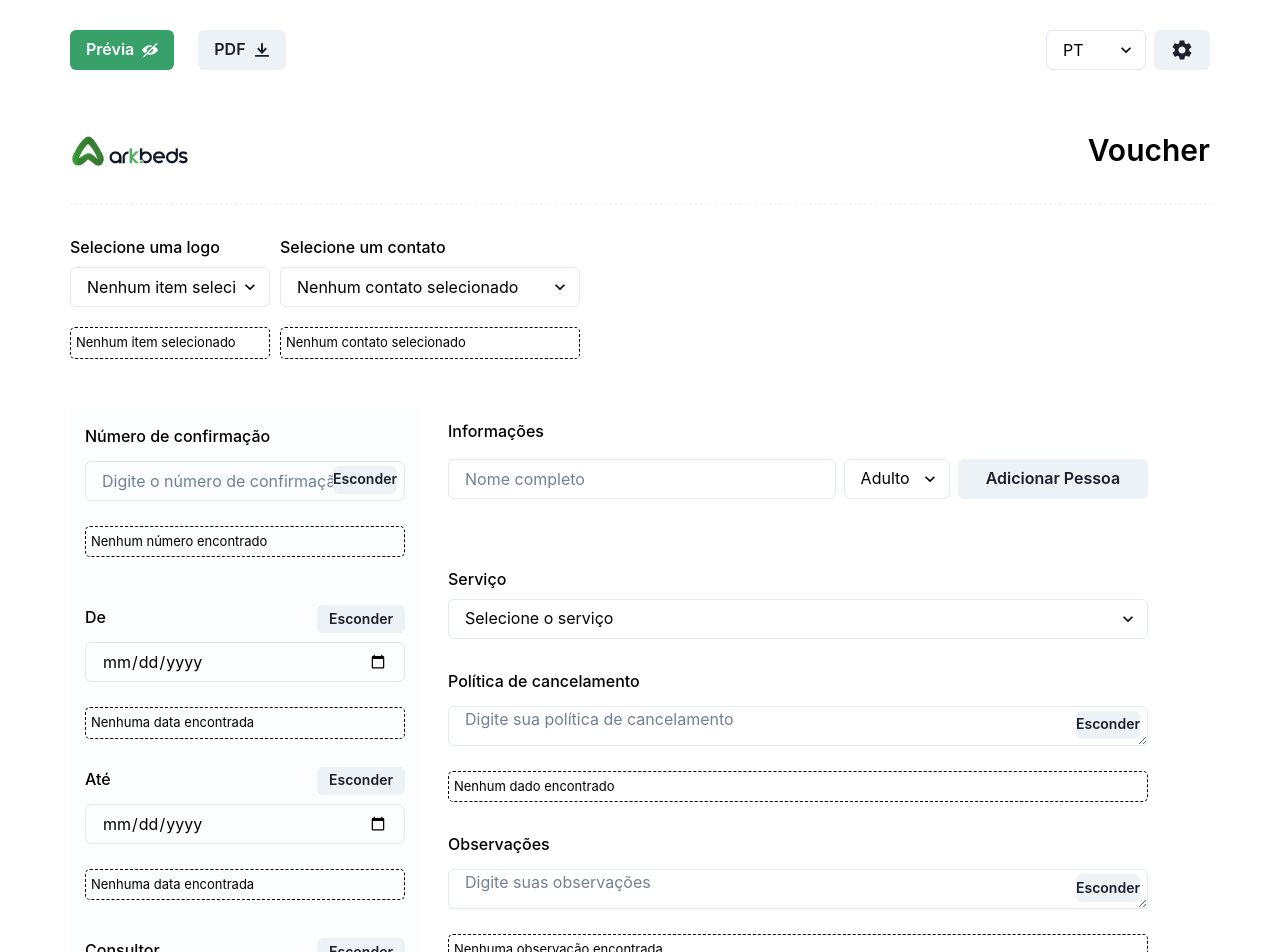
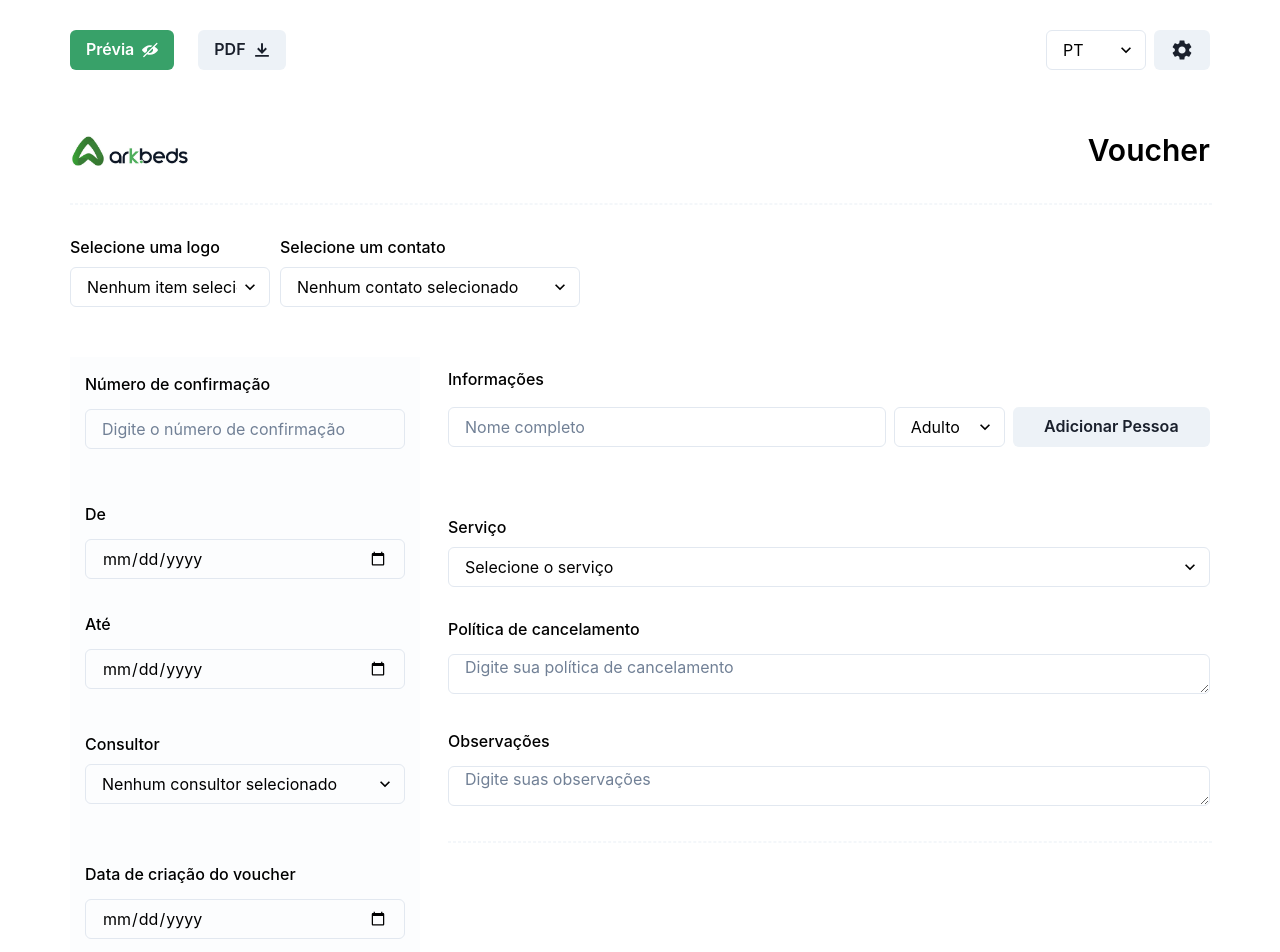
Before and after one commit to dionbiancha/voucher-generate, a React (Vite) app: page / in a window 1280 px wide. Shown: the top 952 px of the page. Built offline with nearby package versions, Linux system fonts and the light colour scheme.

Commit message:
fix: melhorias

```diff
--- a/src/App.tsx
+++ b/src/App.tsx
@@ -63,7 +63,6 @@ function ContentArea() {
           <TextInput
             title="Número de confirmação"
             placeholder="Digite o número de confirmação"
-            emptyText="Nenhum número encontrado"
             bold
           />
         </FormControl>
@@ -76,25 +75,16 @@ function ContentArea() {
               <TextInput
                 title="Aeroporto"
                 placeholder="Digite o nome do aeroporto"
-                emptyText="Nenhum dado encontrado"
               />
             </FormControl>
 
             <TimeInput title={"Horário"} />
 
             <FormControl my={4}>
-              <TextInput
-                title="Voo"
-                placeholder="Digite o voo"
-                emptyText="Nenhum voo encontrado"
-              />
+              <TextInput title="Voo" placeholder="Digite o voo" />
             </FormControl>
             <FormControl my={4}>
-              <TextInput
-                title="Hotel"
-                placeholder="Digite o nome do hotel"
-                emptyText="Nenhum hotel encontrado"
-              />
+              <TextInput title="Hotel" placeholder="Digite o nome do hotel" />
             </FormControl>
 
             <Divider my={5} />
@@ -104,11 +94,7 @@ function ContentArea() {
         {isTransfer() && (
           <>
             <FormControl my={4}>
-              <TextInput
-                title="Hotel"
-                placeholder="Digite o nome do hotel"
-                emptyText="Nenhum dado encontrado"
-              />
+              <TextInput title="Hotel" placeholder="Digite o nome do hotel" />
             </FormControl>
 
             <TimeInput title={"Horário de pick up"} />
@@ -117,18 +103,13 @@ function ContentArea() {
               <TextInput
                 title="Aeroporto"
                 placeholder="Digite o nome do aeroporto"
-                emptyText="Nenhum aeroporto encontrado"
               />
             </FormControl>
 
             <TimeInput title={"Horário do voo"} />
 
             <FormControl my={4}>
-              <TextInput
-                title="Voo"
-                placeholder="Digite o voo"
-                emptyText="Nenhum voo encontrado"
-              />
+              <TextInput title="Voo" placeholder="Digite o voo" />
             </FormControl>
 
             <Divider />
@@ -140,7 +121,6 @@ function ContentArea() {
             <TextInput
               title="Telefone do pax"
               placeholder="Digite o telefone"
-              emptyText="Nenhum telefone encontrado"
             />
           </FormControl>
         )}
--- a/src/components/DateInput/index.tsx
+++ b/src/components/DateInput/index.tsx
@@ -1,14 +1,9 @@
 import { useState } from "react";
-import { Box, Button, FormLabel, Input, Stack } from "@chakra-ui/react";
+import { Box, FormLabel, Input, Stack } from "@chakra-ui/react";
 import { addDays, format } from "date-fns"; // Importa a função format do date-fns
 
 import { useTranslation } from "react-i18next";
 import { usePreview } from "../../context/DataContext";
-
-interface ItemListOption {
-  value: string;
-  title: string;
-}
 
 interface DateInputProps {
   title: string;
@@ -17,32 +12,11 @@ interface DateInputProps {
   };
 }
 
-function ItemList({ title, value }: ItemListOption) {
-  const { t } = useTranslation();
-  return (
-    <p>
-      {t(`${title}`)}: <span style={{ fontWeight: 400 }}>{value}</span>
-    </p>
-  );
-}
-
 function DateInput({ title, sx }: DateInputProps) {
   const { showPreview } = usePreview();
-  const [isInputDisabled, setIsInputDisabled] = useState(false);
   const { t } = useTranslation();
   const [formState, setFormState] = useState<string>("");
-
-  const handleEnableInput = () => {
-    setIsInputDisabled(!isInputDisabled);
-  };
-
-  function isEmpty() {
-    if (formState) return false;
-    return true;
-  }
-
-  if (showPreview && isInputDisabled) return <></>;
-
+  if (showPreview && !formState) return <></>;
   return (
     <Box sx={sx}>
       <Stack
@@ -50,21 +24,10 @@ function DateInput({ title, sx }: DateInputProps) {
         justifyContent={"space-between"}
         mt={!showPreview ? "20px" : ""}
       >
-        {!showPreview && (
-          <FormLabel sx={{ opacity: isInputDisabled ? 0.3 : 1 }}>
-            {t(`${title}`)}
-          </FormLabel>
-        )}
-
-        {!showPreview && (
-          <Button h="1.75rem" size="sm" onClick={handleEnableInput}>
-            {isInputDisabled ? t("Exibir") : t("Esconder")}
-          </Button>
-        )}
+        <FormLabel>{t(`${title}`)}</FormLabel>
       </Stack>
       {!showPreview && (
         <Input
-          disabled={isInputDisabled}
           type="date"
           sx={{ marginY: "5px" }}
           value={formState}
@@ -72,45 +35,14 @@ function DateInput({ title, sx }: DateInputProps) {
         />
       )}
 
-      {isEmpty() ? (
-        isInputDisabled ? (
-          <></>
-        ) : (
-          <>
-            {showPreview && !formState && (
-              <FormLabel sx={{ opacity: isInputDisabled ? 0.3 : 1 }}>
-                {t(`${title}`)}
-              </FormLabel>
-            )}
-
-            <Box
-              sx={{
-                marginTop: "20px",
-                border: "1px dashed",
-                width: "100%",
-                padding: "5px",
-                borderRadius: "5px",
-                fontSize: "13px",
-              }}
-            >
-              {t("Nenhuma data encontrada")}
-            </Box>
-          </>
-        )
-      ) : (
+      {showPreview && formState && (
         <Box
-          mt={4}
-          style={{
-            fontWeight: 500,
-            opacity: isInputDisabled ? 0.3 : 1,
+          sx={{
+            opacity: 1,
+            width: "100%",
           }}
         >
-          {formState && showPreview && (
-            <ItemList
-              title={title}
-              value={format(addDays(new Date(formState), 1), "dd/MM/yyyy")}
-            />
-          )}
+          {format(addDays(new Date(formState), 1), "dd/MM/yyyy")}
         </Box>
       )}
     </Box>
--- a/src/components/TextInput/index.tsx
+++ b/src/components/TextInput/index.tsx
@@ -1,13 +1,5 @@
 import { useState } from "react";
-import {
-  Box,
-  FormLabel,
-  Input,
-  InputGroup,
-  InputRightElement,
-  Button,
-  Divider,
-} from "@chakra-ui/react";
+import { Box, FormLabel, Input, InputGroup, Divider } from "@chakra-ui/react";
 
 import { useTranslation } from "react-i18next";
 import { usePreview } from "../../context/DataContext";
@@ -15,7 +7,6 @@ import { usePreview } from "../../context/DataContext";
 interface TextInputProps {
   title: string;
   placeholder: string;
-  emptyText: string;
   divider?: boolean;
   bold?: boolean;
   isTextArea?: boolean;
@@ -24,7 +15,6 @@ interface TextInputProps {
 function TextInput({
   title,
   placeholder,
-  emptyText,
   divider,
   bold,
   isTextArea,
@@ -32,19 +22,11 @@ function TextInput({
   const { showPreview } = usePreview();
   const { t } = useTranslation();
   const [formState, setFormState] = useState("");
-  const [isInputDisabled, setIsInputDisabled] = useState(false);
 
-  const handleEnableInput = () => {
-    setIsInputDisabled(!isInputDisabled);
-  };
-
-  if (showPreview && isInputDisabled) return <></>;
-
+  if (showPreview && !formState) return <></>;
   return (
     <Box>
-      <FormLabel sx={{ opacity: isInputDisabled ? 0.3 : 1 }}>
-        {t(`${title}`)}
-      </FormLabel>
+      <FormLabel>{t(`${title}`)}</FormLabel>
 
       {!showPreview && (
         <InputGroup>
@@ -56,7 +38,6 @@ function TextInput({
               placeholder={t(`${placeholder}`)}
               value={formState}
               onChange={(e) => setFormState(e.target.value)}
-              isDisabled={isInputDisabled}
             />
           ) : (
             <Input
@@ -65,53 +46,23 @@ function TextInput({
               placeholder={t(`${placeholder}`)}
               value={formState}
               onChange={(e) => setFormState(e.target.value)}
-              isDisabled={isInputDisabled}
             />
           )}
-
-          <InputRightElement width="4.5rem">
-            <Button
-              h="1.75rem"
-              mt="2"
-              mr="2"
-              size="sm"
-              onClick={handleEnableInput}
-            >
-              {isInputDisabled ? t("Exibir") : t("Esconder")}
-            </Button>
-          </InputRightElement>
         </InputGroup>
       )}
 
-      {!formState ? (
-        isInputDisabled ? (
-          <></>
-        ) : (
-          <Box
-            sx={{
-              marginTop: "20px",
-              border: "1px dashed",
-              width: "100%",
-              padding: "5px",
-              borderRadius: "5px",
-              fontSize: "13px",
-            }}
-          >
-            {t(`${emptyText}`)}
-          </Box>
-        )
-      ) : (
+      {showPreview && (
         <Box
           sx={{
             fontSize: bold ? "30px" : "",
             fontWeight: bold ? "600" : "",
-            opacity: isInputDisabled ? 0.3 : 1,
             width: "100%",
           }}
         >
           {formState}
         </Box>
       )}
+
       {divider && <Divider sx={{ marginY: "30px" }} />}
     </Box>
   );
--- a/src/components/TimeInput/index.tsx
+++ b/src/components/TimeInput/index.tsx
@@ -1,13 +1,8 @@
 import { useState } from "react";
-import { Box, Button, FormLabel, Input, Stack } from "@chakra-ui/react";
+import { Box, FormLabel, Input, Stack } from "@chakra-ui/react";
 
 import { useTranslation } from "react-i18next";
 import { usePreview } from "../../context/DataContext";
-
-interface ItemListOption {
-  value: string;
-  title: string;
-}
 
 interface TimeInputProps {
   title: string;
@@ -16,31 +11,10 @@ interface TimeInputProps {
   };
 }
 
-function ItemList({ title, value }: ItemListOption) {
-  const { t } = useTranslation();
-  return (
-    <p>
-      {t(`${title}`)}: <span style={{ fontWeight: 400 }}>{value}</span>
-    </p>
-  );
-}
-
 function TimeInput({ title, sx }: TimeInputProps) {
   const { showPreview } = usePreview();
-  const [isInputDisabled, setIsInputDisabled] = useState(false);
   const { t } = useTranslation();
   const [formState, setFormState] = useState<string>("");
-
-  const handleEnableInput = () => {
-    setIsInputDisabled(!isInputDisabled);
-  };
-
-  function isEmpty() {
-    if (formState) return false;
-    return true;
-  }
-
-  if (showPreview && isInputDisabled) return <></>;
 
   return (
     <Box sx={sx}>
@@ -49,21 +23,10 @@ function TimeInput({ title, sx }: TimeInputProps) {
         justifyContent={"space-between"}
         mt={!showPreview ? "20px" : ""}
       >
-        {!showPreview && (
-          <FormLabel sx={{ opacity: isInputDisabled ? 0.3 : 1 }}>
-            {t(`${title}`)}
-          </FormLabel>
-        )}
-
-        {!showPreview && (
-          <Button h="1.75rem" size="sm" onClick={handleEnableInput}>
-            {isInputDisabled ? t("Exibir") : t("Esconder")}
-          </Button>
-        )}
+        <FormLabel>{t(`${title}`)}</FormLabel>
       </Stack>
       {!showPreview && (
         <Input
-          disabled={isInputDisabled}
           type="time"
           sx={{ marginY: "5px" }}
           value={formState}
@@ -71,42 +34,14 @@ function TimeInput({ title, sx }: TimeInputProps) {
         />
       )}
 
-      {isEmpty() ? (
-        isInputDisabled ? (
-          <></>
-        ) : (
-          <>
-            {showPreview && !formState && (
-              <FormLabel sx={{ opacity: isInputDisabled ? 0.3 : 1 }}>
-                {t(`${title}`)}
-              </FormLabel>
-            )}
-
-            <Box
-              sx={{
-                marginTop: "20px",
-                border: "1px dashed",
-                width: "100%",
-                padding: "5px",
-                borderRadius: "5px",
-                fontSize: "13px",
-              }}
-            >
-              {t("Nenhum horário encontrado")}
-            </Box>
-          </>
-        )
-      ) : (
+      {showPreview && (
         <Box
-          mt={4}
-          style={{
-            fontWeight: 500,
-            opacity: isInputDisabled ? 0.3 : 1,
+          sx={{
+            opacity: 1,
+            width: "100%",
           }}
         >
-          {formState && showPreview && (
-            <ItemList title={title} value={formState} />
-          )}
+          {formState}
         </Box>
       )}
     </Box>
--- a/src/features/ContactArea/index.tsx
+++ b/src/features/ContactArea/index.tsx
@@ -62,6 +62,8 @@ function ContactArea() {
     setSelectedOptionContact(selected);
   };
 
+  if (showPreview && !selectedOptionContact) return <></>;
+
   return (
     <Box sx={{ maxWidth: "500px" }}>
       {!showPreview && (
@@ -82,25 +84,12 @@ function ContactArea() {
         </FormControl>
       )}
 
-      {selectedOptionContact ? (
+      {selectedOptionContact && (
         <Box mt={4} style={{ fontWeight: 500 }}>
           <ItemList title="Agência" value={selectedOptionContact.agency} />
           <ItemList title="Operador" value={selectedOptionContact.value} />
 
           <ItemList title="Emergências" value={selectedOptionContact.phone} />
-        </Box>
-      ) : (
-        <Box
-          sx={{
-            marginTop: "20px",
-            border: "1px dashed",
-            width: "300px",
-            padding: "5px",
-            borderRadius: "5px",
-            fontSize: "13px",
-          }}
-        >
-          {t("Nenhum contato selecionado")}
         </Box>
       )}
     </Box>
--- a/src/features/HeaderArea/index.tsx
+++ b/src/features/HeaderArea/index.tsx
@@ -25,9 +25,9 @@ function HeaderArea() {
     const config = {
       margin: 1,
       filename: "Voucher.pdf",
-      image: { type: "jpeg", quality: 0.98 },
+      image: { type: "jpeg", quality: 1 },
       html2canvas: { scale: 2 },
-      jsPDF: { unit: "in", format: "a3", orientation: "portrait" },
+      jsPDF: { unit: "in", format: "b3", orientation: "portrait" },
     };
     const element = document.getElementById("pdf"); // Substitua 'conteudo' pelo ID do elemento que você quer converter para PDF
     html2pdf(element, config);
--- a/src/features/Product/index.tsx
+++ b/src/features/Product/index.tsx
@@ -30,19 +30,10 @@ interface FormData {
 
 function IconSelect(value?: string) {
   if (!value) return <></>;
-  return (
-    <Stack
-      direction={"row"}
-      justifyContent={"space-between"}
-      alignItems={"center"}
-    >
-      <Box>{value}</Box>
-      {value === "Hotel" && <HotelIcon />}
-      {value === "Transfer" && <TransferWithinAStationIcon />}
-      {value === "Passeio" && <FestivalIcon />}
-      {value === "Ticket" && <ConfirmationNumberIcon />}
-    </Stack>
-  );
+  if (value === "Hotel") return <HotelIcon />;
+  if (value === "Transfer") return <TransferWithinAStationIcon />;
+  if (value === "Passeio") return <FestivalIcon />;
+  if (value === "Ticket") return <ConfirmationNumberIcon />;
 }
 
 function ProductItem() {
@@ -67,7 +58,7 @@ function ProductItem() {
   };
 
   return (
-    <Box sx={{ maxWidth: "700px", width: "100%" }}>
+    <Box sx={{ maxWidth: "800px", width: "100%" }}>
       <Information />
       <FormControl>
         <FormLabel>{t("Serviço")}</FormLabel>
@@ -84,7 +75,6 @@ function ProductItem() {
             <option value="Ticket">{t("Ticket")}</option>
           </Select>
         )}
-        {IconSelect(formData.type)}
       </FormControl>
 
       {formData.type === "Hotel" && (
@@ -94,7 +84,6 @@ function ProductItem() {
               isTextArea
               title="Tipo de quarto"
               placeholder="Preencha o tipo do quarto"
-              emptyText="Nenhum dado encontrado"
             />
           </FormControl>
           <FormControl mt={10}>
@@ -102,7 +91,6 @@ function ProductItem() {
               isTextArea
               title="Regime da hospedagem"
               placeholder="Preencha o regime da hospedagem"
-              emptyText="Nenhum dado encontrado"
             />
           </FormControl>
 
@@ -111,7 +99,6 @@ function ProductItem() {
               isTextArea
               title="Detalhes da hospedagem"
               placeholder="Preencha os detalhes da hospedagem"
-              emptyText="Nenhum dado encontrado"
             />
           </FormControl>
         </>
@@ -121,14 +108,12 @@ function ProductItem() {
         isTextArea
         title="Política de cancelamento"
         placeholder="Digite sua política de cancelamento"
-        emptyText="Nenhum dado encontrado"
       />
       <Box sx={{ marginY: "30px" }} />
       <TextInput
         isTextArea
         title="Observações"
         placeholder="Digite suas observações"
-        emptyText="Nenhuma observação encontrada"
       />
 
       <Divider sx={{ marginY: "30px", border: "1px dashed #EDF2F7" }} />
@@ -164,15 +149,21 @@ function Product() {
     <Box
       sx={{
         width: "100%",
-
         paddingLeft: "20px",
       }}
     >
-      {!showPreview && selectType && (
-        <Box sx={{ fontSize: "25px" }}>{`${t(`${selectType}`)} ${
-          additionalAreas.length > 0 ? "1" : ""
-        }`}</Box>
-      )}
+      <Stack
+        direction={"row"}
+        justifyContent={"space-between"}
+        alignItems={"center"}
+      >
+        {!showPreview && selectType && (
+          <Box sx={{ fontSize: "25px" }}>{`${t(`${selectType}`)} ${
+            additionalAreas.length > 0 ? "1" : ""
+          }`}</Box>
+        )}
+        {IconSelect(selectType)}
+      </Stack>
 
       <ProductItem />
       {additionalAreas.map((_, index) => (
--- a/src/features/SelectConsultant/index.tsx
+++ b/src/features/SelectConsultant/index.tsx
@@ -1,12 +1,5 @@
 import React, { useState } from "react";
-import {
-  Box,
-  Button,
-  FormControl,
-  FormLabel,
-  Select,
-  Stack,
-} from "@chakra-ui/react";
+import { Box, FormControl, FormLabel, Select, Stack } from "@chakra-ui/react";
 
 import { useTranslation } from "react-i18next";
 import { usePreview } from "../../context/DataContext";
@@ -37,8 +30,6 @@ function SelectConsultant() {
   const [selectedOptionConsultant, setSelectedOptionConsultant] =
     useState<Option | null>(null);
 
-  const [isInputDisabled, setIsInputDisabled] = useState(false);
-
   const handleSelectConsultant = (
     event: React.ChangeEvent<HTMLSelectElement>
   ) => {
@@ -48,29 +39,16 @@ function SelectConsultant() {
     setSelectedOptionConsultant(selected);
   };
 
-  const handleEnableInput = () => {
-    setIsInputDisabled(!isInputDisabled);
-  };
-
-  if (showPreview && isInputDisabled) return <></>;
-
+  if (showPreview && !selectedOptionConsultant) return <></>;
   return (
     <Box sx={{ marginY: "30px" }}>
       <FormControl>
         <Stack direction={"row"} justifyContent={"space-between"}>
-          <FormLabel sx={{ opacity: isInputDisabled ? 0.3 : 1 }}>
-            {t("Consultor")}
-          </FormLabel>
-          {!showPreview && (
-            <Button h="1.75rem" size="sm" onClick={handleEnableInput}>
-              {isInputDisabled ? t("Exibir") : t("Esconder")}
-            </Button>
-          )}
+          <FormLabel>{t("Consultor")}</FormLabel>
         </Stack>
 
         {!showPreview && (
           <Select
-            disabled={isInputDisabled}
             placeholder={t("Nenhum consultor selecionado")}
             width="100%"
             onChange={handleSelectConsultant}
@@ -85,25 +63,8 @@ function SelectConsultant() {
         )}
       </FormControl>
 
-      {selectedOptionConsultant ? (
-        <Box mt={1} sx={{ opacity: isInputDisabled ? 0.3 : 1 }}>
-          {selectedOptionConsultant.value}
-        </Box>
-      ) : isInputDisabled ? (
-        <></>
-      ) : (
-        <Box
-          sx={{
-            marginTop: "20px",
-            border: "1px dashed",
-            width: "100%",
-            padding: "5px",
-            borderRadius: "5px",
-            fontSize: "13px",
-          }}
-        >
-          {t("Nenhum consultor selecionado")}
-        </Box>
+      {selectedOptionConsultant && showPreview && (
+        <Box mt={1}>{selectedOptionConsultant.value}</Box>
       )}
     </Box>
   );
--- a/src/features/SelectLogo/index.tsx
+++ b/src/features/SelectLogo/index.tsx
@@ -42,6 +42,8 @@ function SelectLogo() {
     setSelectedOptionLogo(selected);
   };
 
+  if (showPreview && !selectedOptionLogo) return <></>;
+
   return (
     <Box>
       {!showPreview && (
@@ -62,26 +64,13 @@ function SelectLogo() {
         </FormControl>
       )}
 
-      {selectedOptionLogo ? (
+      {selectedOptionLogo && (
         <Image
           src={selectedOptionLogo.imagePreviewUrl}
           alt={`Preview`}
           boxSize="150px"
           objectFit="cover"
         />
-      ) : (
-        <Box
-          sx={{
-            marginTop: "20px",
-            border: "1px dashed",
-            width: "200px",
-            padding: "5px",
-            borderRadius: "5px",
-            fontSize: "13px",
-          }}
-        >
-          {t("Nenhum item selecionado")}
-        </Box>
       )}
     </Box>
   );
```
